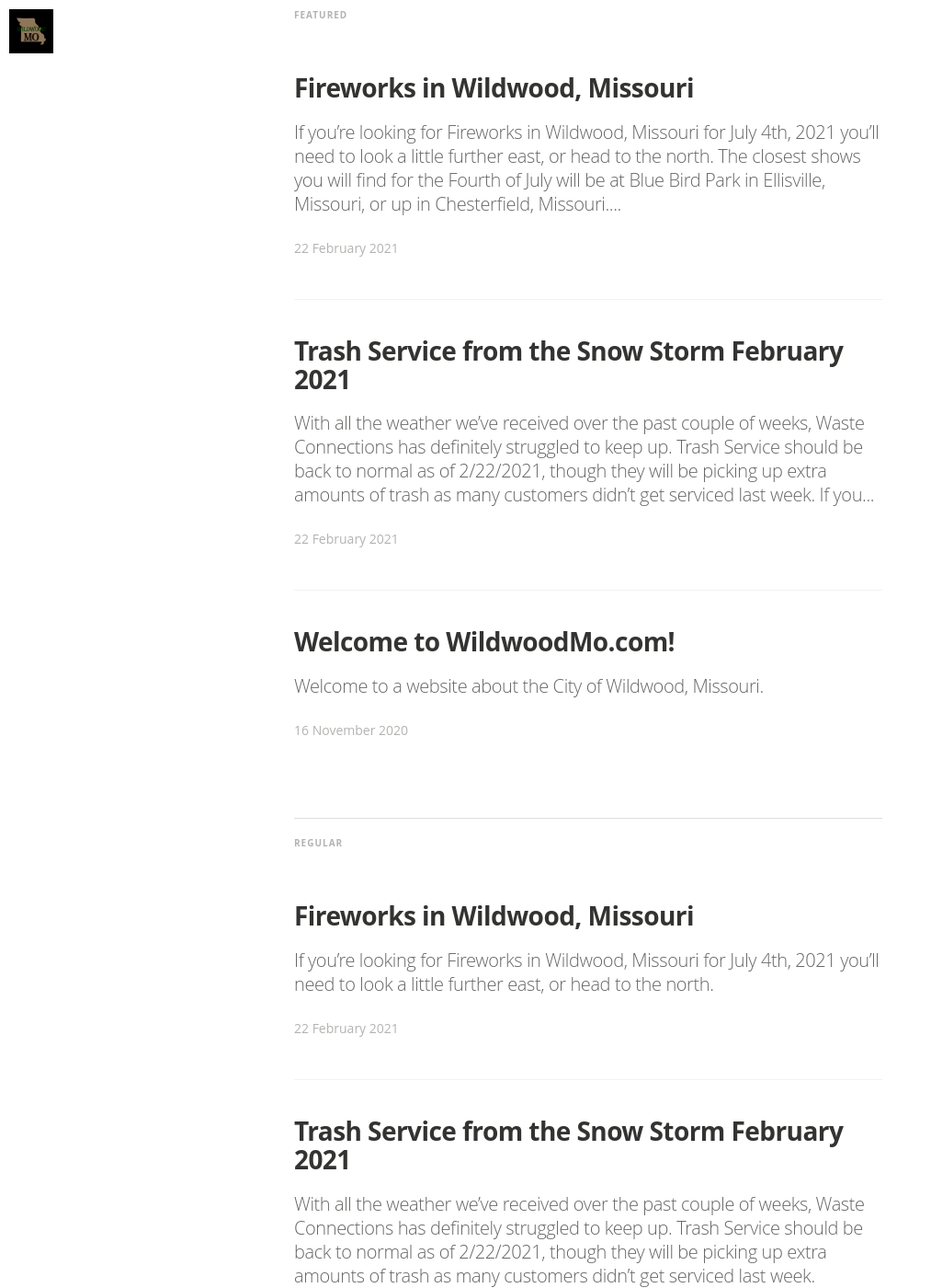
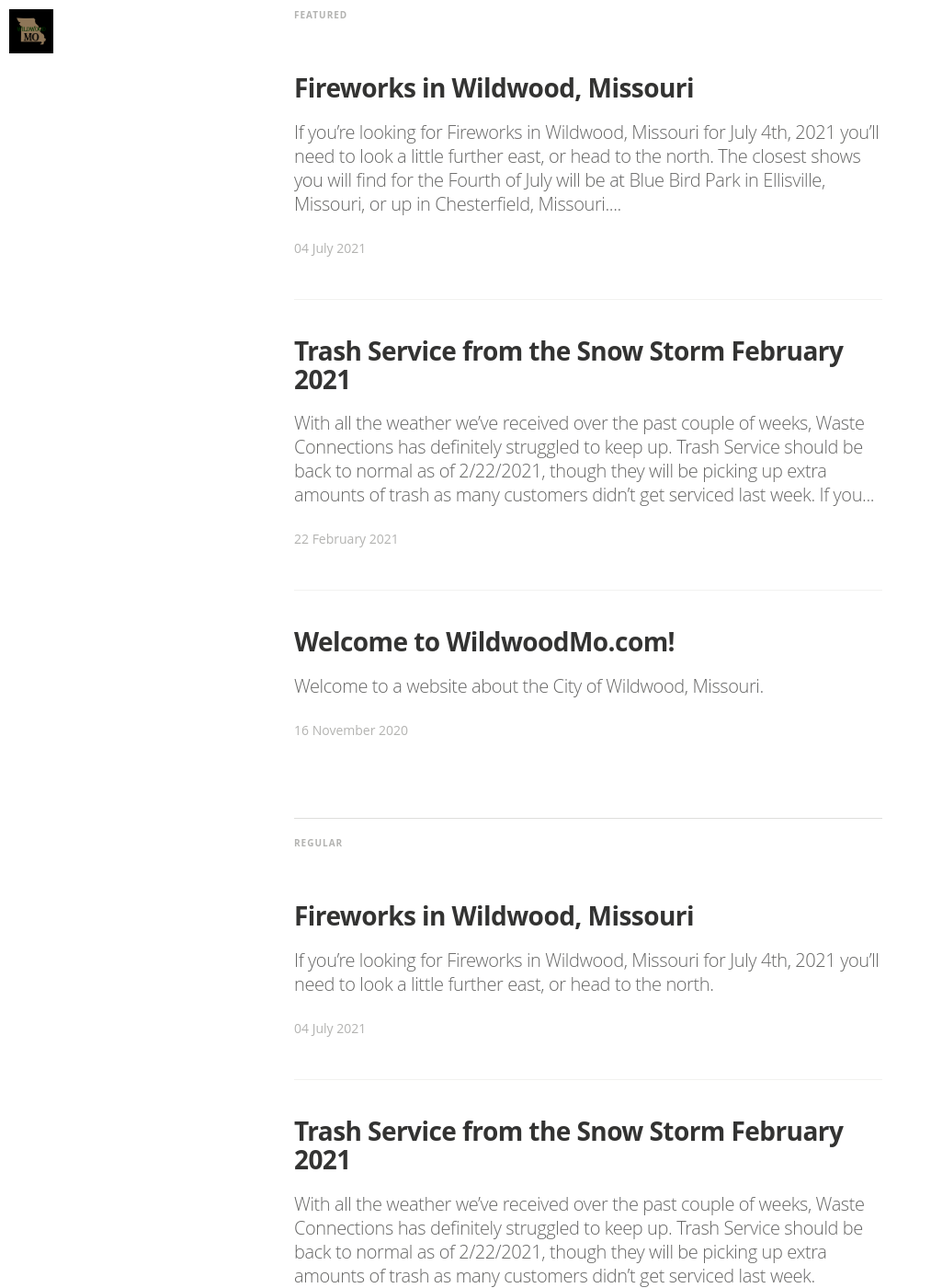
Before and after one commit to wildwoodmo/wildwoodmo.github.io, a Jekyll site: the page built from index.html, in a window 1280 px wide and 1400 px high, scrolled down 849 px. Shown: the whole window at 92% size, without its empty margins (0-1013 px from the left). Built offline with Jekyll 4.4.1, drawn with Linux system fonts in a browser that asks for light colours; nearby versions of some CDN libraries; some web fonts are replaced; the list of posts is cut into pages by our own code.

Commit message:
4th of July

```diff
--- a/_posts/2021-07-04-fireworks-in-wildwood-missouri.markdown
+++ b/_posts/2021-07-04-fireworks-in-wildwood-missouri.markdown
@@ -1,7 +1,7 @@
 ---
 layout: post
 title:  "Fireworks in Wildwood, Missouri"
-date:   2021-02-22 08:00:09 -0600
+date:   2021-07-04 00:00:09 -0600
 tags: featured
 image: /assets/article_images/4thOfJuly-1.jpg
 
```
